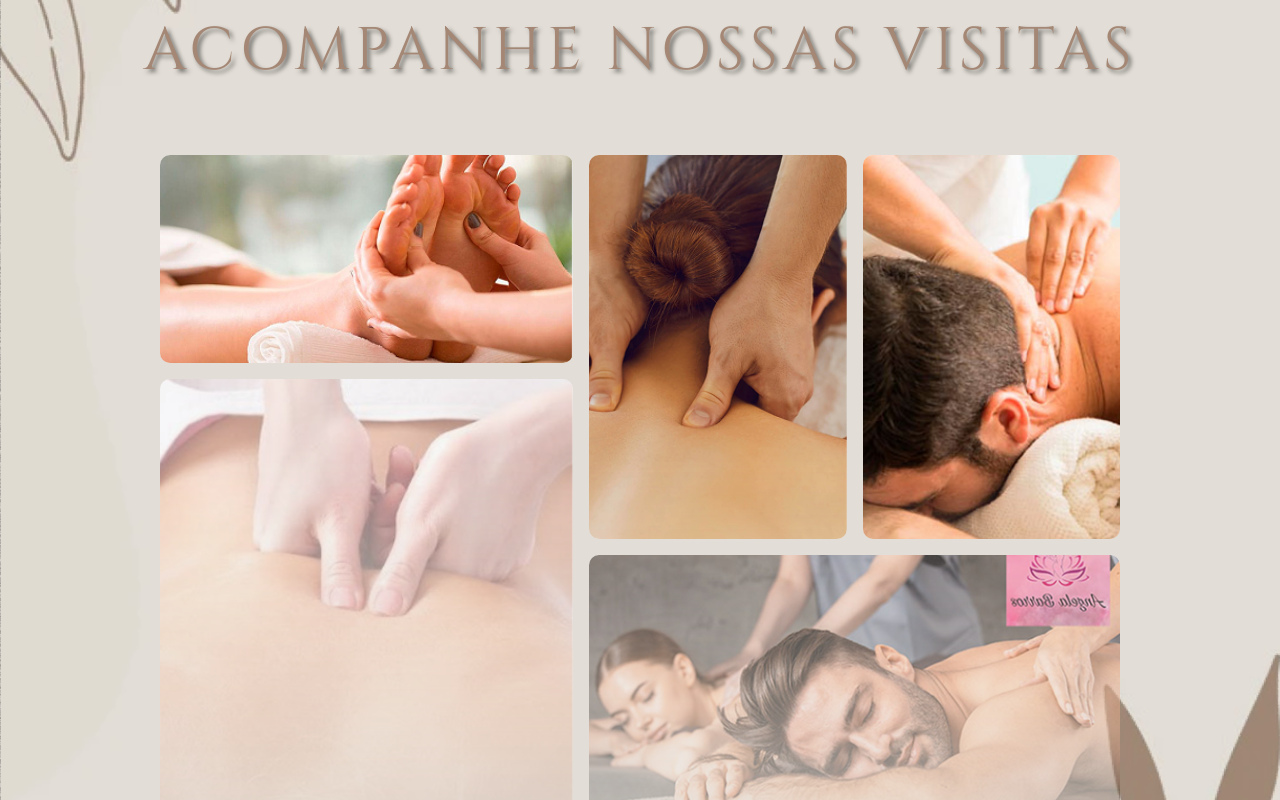
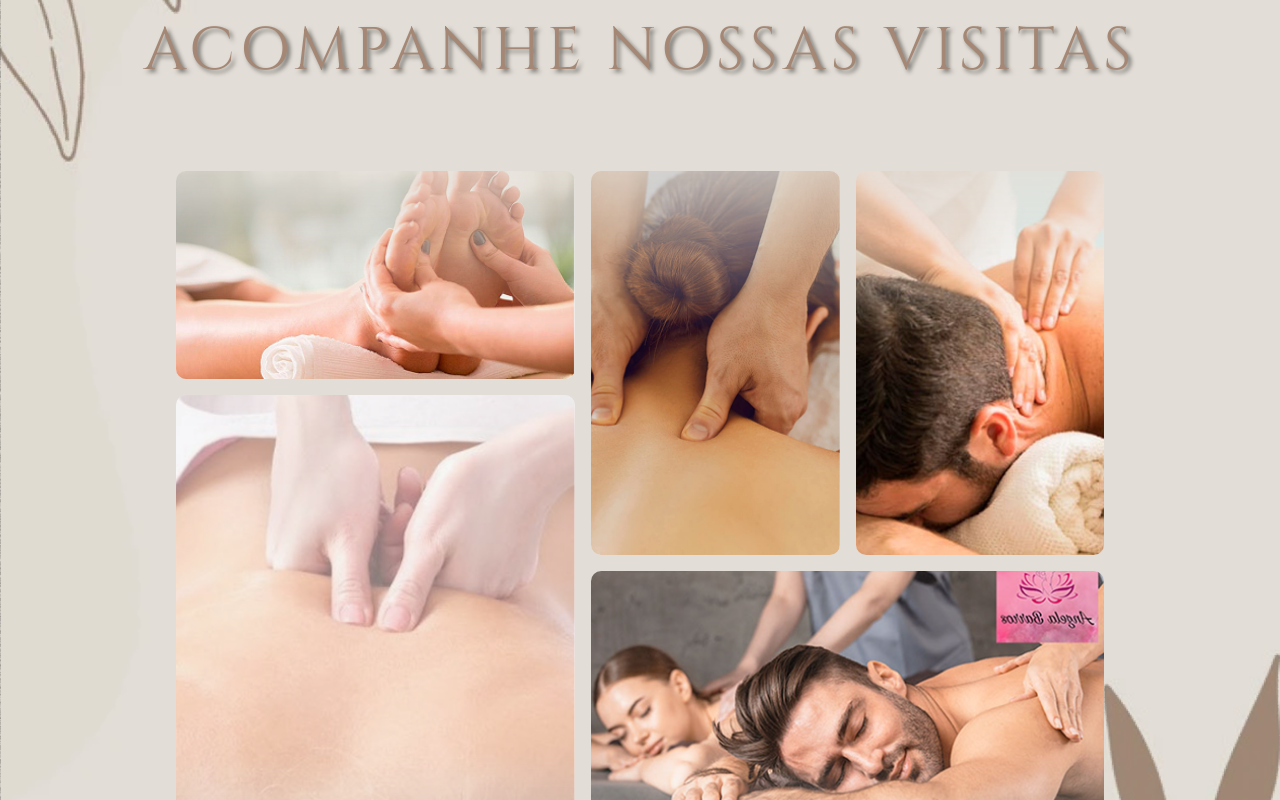
Before and after one commit to SAPI-Unesp/Projeto-Site-CasaMassagem, a React (Vite) app: page /projetosocial in a window 1280 px wide. Shown: the part 3160-3960 px from the top of the page. Built offline with nearby package versions, Linux system fonts and the light colour scheme.

Commit message:
Blur: changed size/strenght, start and end relative positions, added on top

```diff
--- a/src/pages/Social/Gallery/Gallery.styles.ts
+++ b/src/pages/Social/Gallery/Gallery.styles.ts
@@ -23,7 +23,8 @@ export const Scrollable = styled.div`
     width: 100%;
     height: 105vh;
     gap: 16px;
-    padding: 32px;
+    //padding: 32px;
+    padding: 48px;
 
     display: grid;
     grid-template-columns: repeat(50, 1fr);
@@ -43,9 +44,11 @@ export const Scrollable = styled.div`
     // IE, Edge velho
     -ms-overflow-style: none;
 
-    mask-image: linear-gradient(to bottom, black 40%, transparent 100%);
+    //mask-image: linear-gradient(to bottom, black 40%, transparent 100%);
+    mask-image: linear-gradient(to bottom, transparent 0%, black 25%, black 75%, transparent 100%);
     // Chrome e Safari
-    -webkit-mask-image: linear-gradient(to bottom, black 40%, transparent 100%);
+    //-webkit-mask-image: linear-gradient(to bottom, black 40%, transparent 100%);
+    -webkit-mask-image: linear-gradient(to bottom, transparent 0%, black 25%, black 75%, transparent 100%);
 `;
 
 export const ImageCard = styled.div`
--- a/src/pages/Social/Gallery/Gallery.tsx
+++ b/src/pages/Social/Gallery/Gallery.tsx
@@ -62,7 +62,6 @@ export function Gallery() {
                 ))}
 
             </Scrollable>
-
             <Overlay
                 isOpen={isOverlayOpen}
                 onClose={() => setIsOverlayOpen(false)}
```
